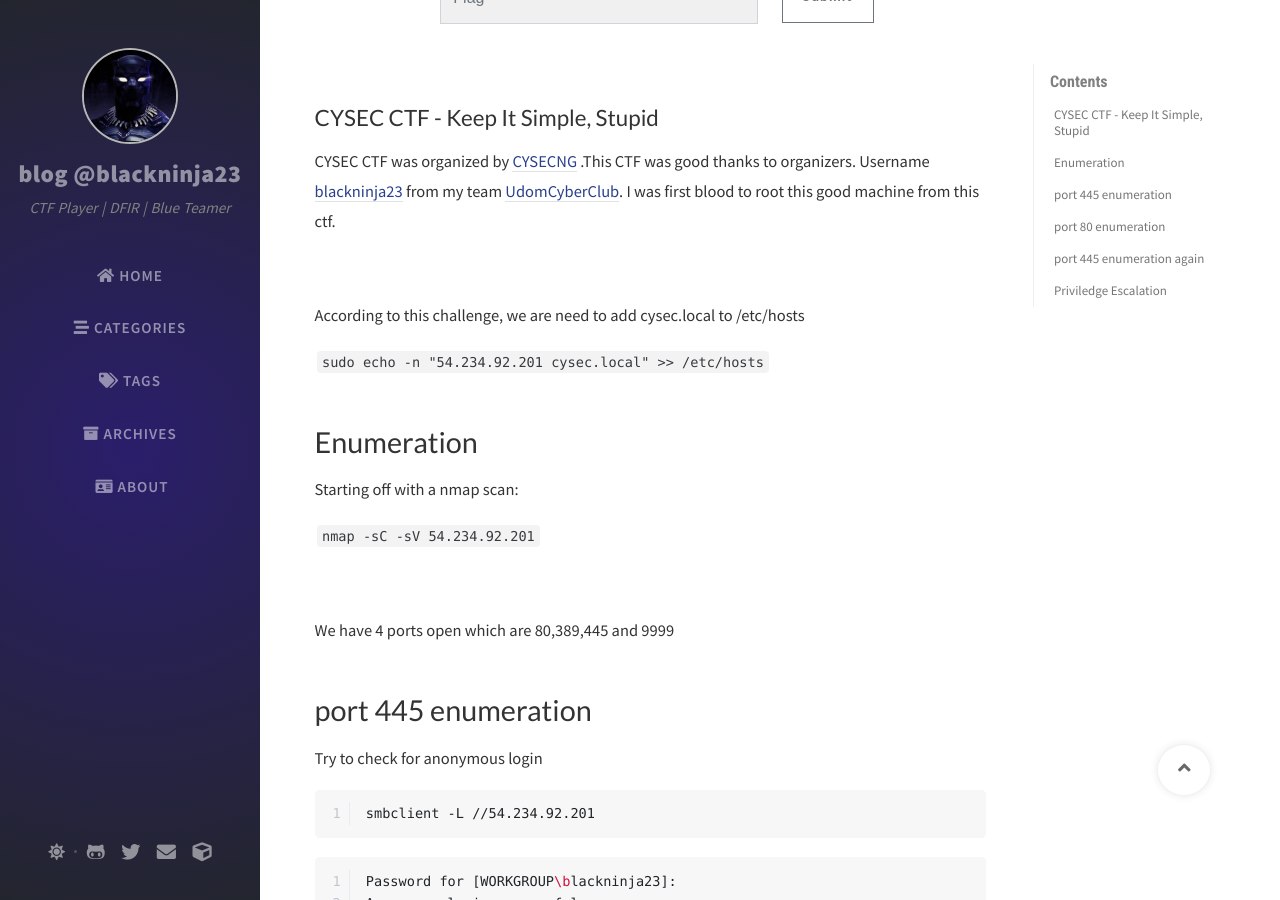
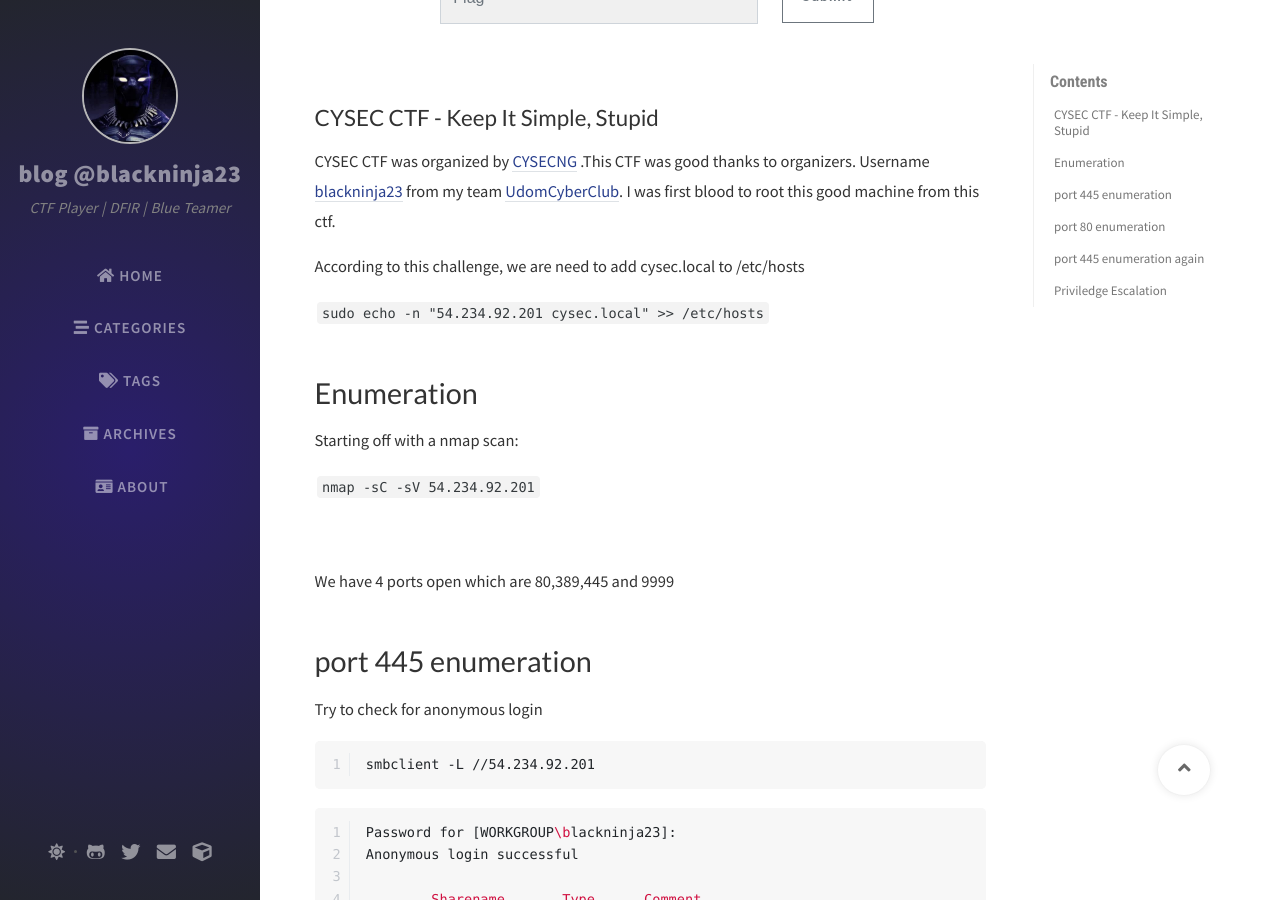
Before and after one commit to blackninja23/blackninja23.github.io, a Jekyll site: the page built from _posts/Keep It Simple, Stupid/2022-05-15-Keep It Simple, Stupid-CYSEC CTF.md, in a window 1280 px wide and 900 px high, scrolled down 504 px. Built offline with Jekyll 4.4.1, drawn with Linux system fonts in a browser that asks for light colours; nearby versions of some CDN libraries; comment, search, counter and statistics services are not loaded.

Commit message:
Update 2022-05-15-Keep It Simple, Stupid-CYSEC CTF.md

```diff
--- a/_posts/Keep It Simple, Stupid/2022-05-15-Keep It Simple, Stupid-CYSEC CTF.md
+++ b/_posts/Keep It Simple, Stupid/2022-05-15-Keep It Simple, Stupid-CYSEC CTF.md
@@ -9,7 +9,7 @@ image: /assets/img/Keep_it_Simple_Stupid_CYSEC/profile.png
 CYSEC CTF was organized by <a href="https://twitter.com/CYSECNG" target="_blank" rel="noopener">CYSECNG</a> .This CTF was good thanks to organizers.
 Username <a href="https://twitter.com/blackninja233" target="_blank" rel="noopener">blackninja23</a> from my team <a href="https://twitter.com/UdomCyberClub" target="_blank" rel="noopener">UdomCyberClub</a>. I was first blood to root this good machine from this ctf.
 
-<img src='/assets/img/Keep_it_Simple_Stupid_CYSEC/profile.png' alt='profile'>
+<!-- <img src='/assets/img/Keep_it_Simple_Stupid_CYSEC/profile.png' alt='profile'> -->
 
 According to this challenge, we are need to add cysec.local to /etc/hosts
 
```
